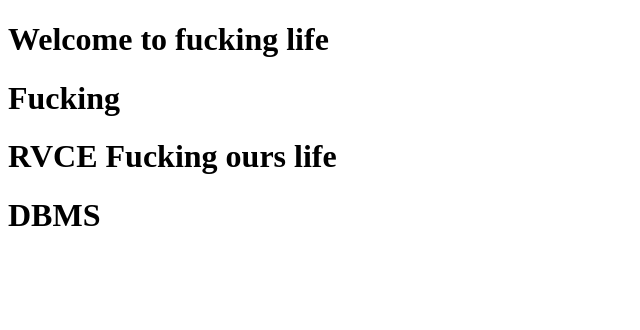
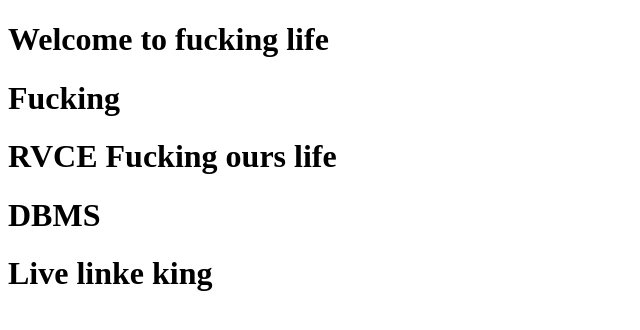
Before and after one commit to HanamanthN/Project1, a plain HTML site: page index.html in a window 1280 px wide. Shown: the whole page, without its empty margins (0-640 px from the left). Drawn offline with Linux system fonts and the light colour scheme.

Commit message:
New update

```diff
--- a/index.html
+++ b/index.html
@@ -9,5 +9,6 @@
     <h1>Fucking</h1>
     <h1>RVCE Fucking ours life</h1>
     <h1>DBMS</h1>
+    <h1>Live linke king</h1>
   </body>
 </html>
```
